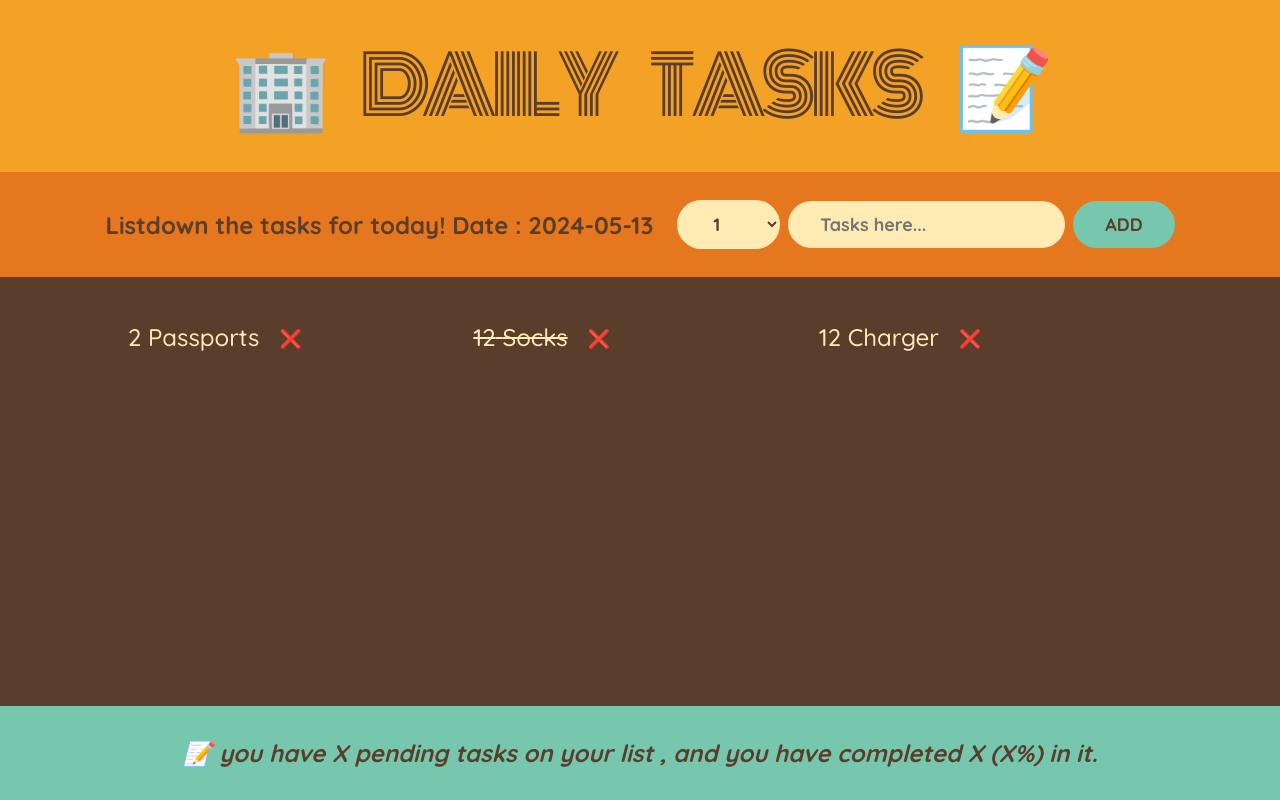
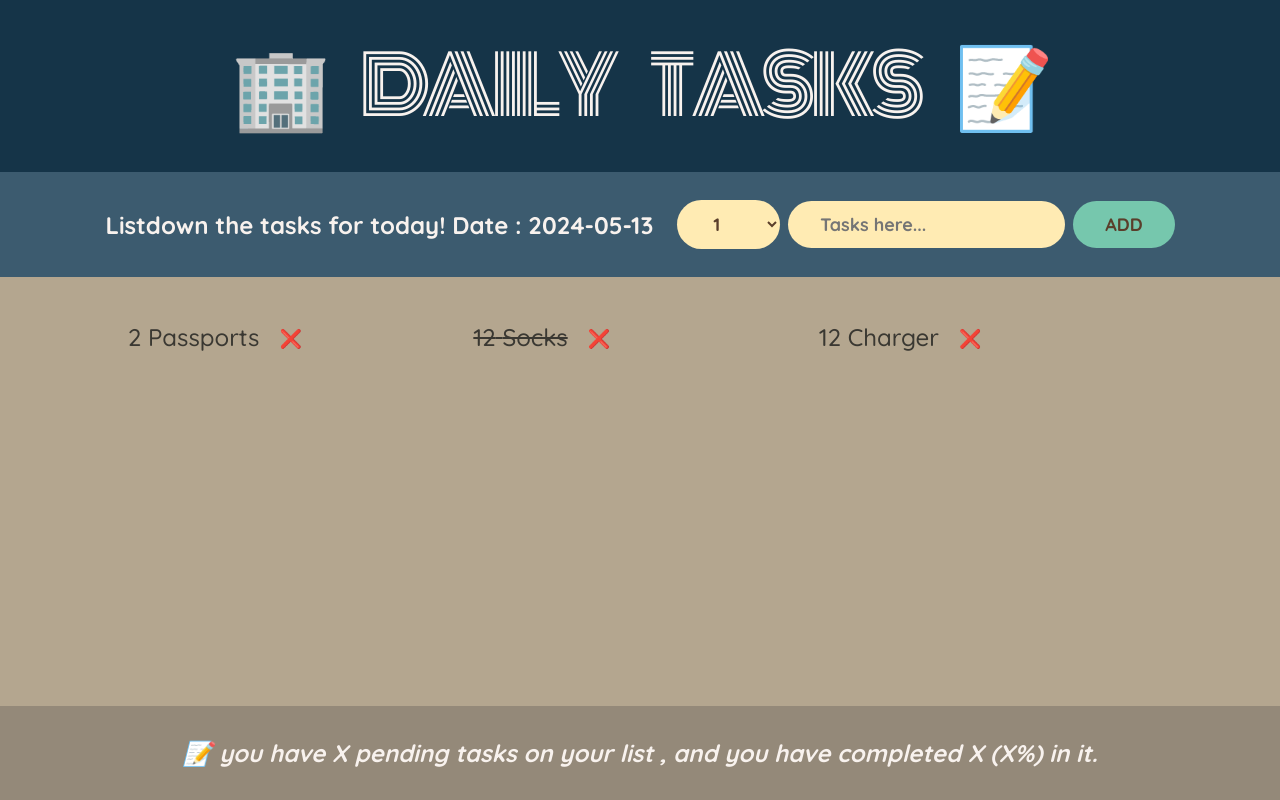
Before and after one commit to SelvakumarBoominathan/Travel_List, a React (Vite) app: page / in a window 1280 px wide. Built offline with nearby package versions, Linux system fonts and the light colour scheme.

Commit message:
styles updated

```diff
--- a/src/index.css
+++ b/src/index.css
@@ -17,7 +17,7 @@ html {
 body {
   font-size: 2.4rem;
   font-family: sans-serif;
-  color: #5a3e2b;
+  color: #f8f2ee;
   font-family: "Quicksand";
   font-weight: 500;
 }
@@ -31,7 +31,7 @@ body {
 
 h1 {
   text-align: center;
-  background-color: #f4a226;
+  background-color: #153448;
   font-family: "Monoton";
   font-size: 8rem;
   text-transform: uppercase;
@@ -42,7 +42,7 @@ h1 {
 }
 
 .add-form {
-  background-color: #e5771f;
+  background-color: #3C5B6F;
   padding: 2.8rem 0;
   display: flex;
   align-items: center;
@@ -75,8 +75,8 @@ input {
 }
 
 .list {
-  background-color: #5a3e2b;
-  color: #ffebb3;
+  background-color: #b4a68f;
+  color: #3a3832;
   padding: 4rem 0;
 
   display: flex;
@@ -129,7 +129,7 @@ input[type="checkbox"] {
 }
 
 .stats {
-  background-color: #76c7ad;
+  background-color: #948979;
   text-align: center;
   font-weight: 700;
   padding: 3.2rem 0;
```
